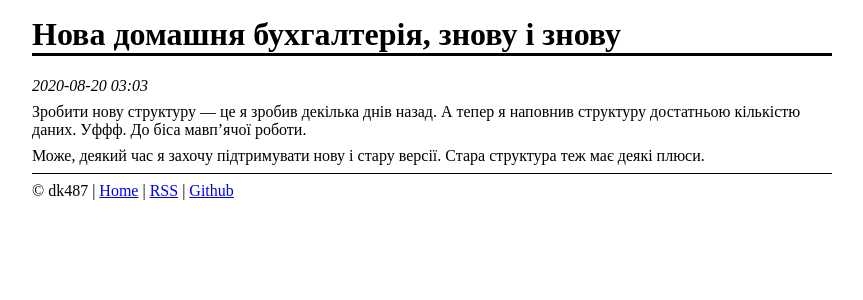
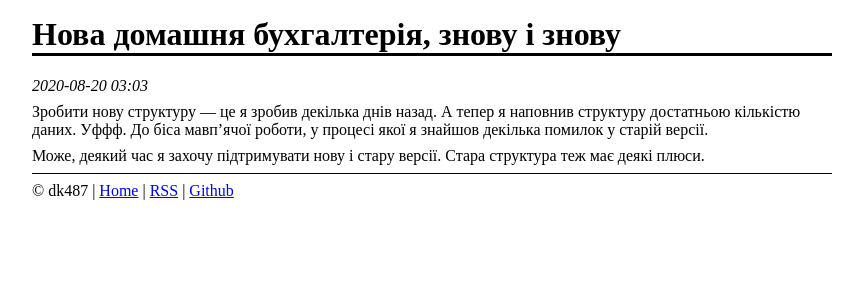
Before and after one commit to dk487/test.de.co.ua, a Jekyll site: the page built from _posts/2020-08-20-nova-domashnia-bukhghaltieriia-znovu-i-znovu.markdown, in a window 1280 px wide. Shown: the top 300 px of the page, without its empty margins (208-1071 px from the left). Built offline with Jekyll 4.4.1, drawn with Linux system fonts in a browser that asks for light colours.

Commit message:
Updated Nova Domashnia Bukhghaltieriia Znovu I Znovu

```diff
--- a/_posts/2020-08-20-nova-domashnia-bukhghaltieriia-znovu-i-znovu.markdown
+++ b/_posts/2020-08-20-nova-domashnia-bukhghaltieriia-znovu-i-znovu.markdown
@@ -3,6 +3,6 @@ title: Нова домашня бухгалтерія, знову і знову
 date: 2020-08-20 06:03:00 +03:00
 ---
 
-Зробити нову структуру — це я зробив декілька днів назад. А тепер я наповнив структуру достатньою кількістю даних. Уффф. До біса мавп'ячої роботи.
+Зробити нову структуру — це я зробив декілька днів назад. А тепер я наповнив структуру достатньою кількістю даних. Уффф. До біса мавп'ячої роботи, у процесі якої я знайшов декілька помилок у старій версії.
 
 Може, деякий час я захочу підтримувати нову і стару версії. Стара структура теж має деякі плюси.
```
